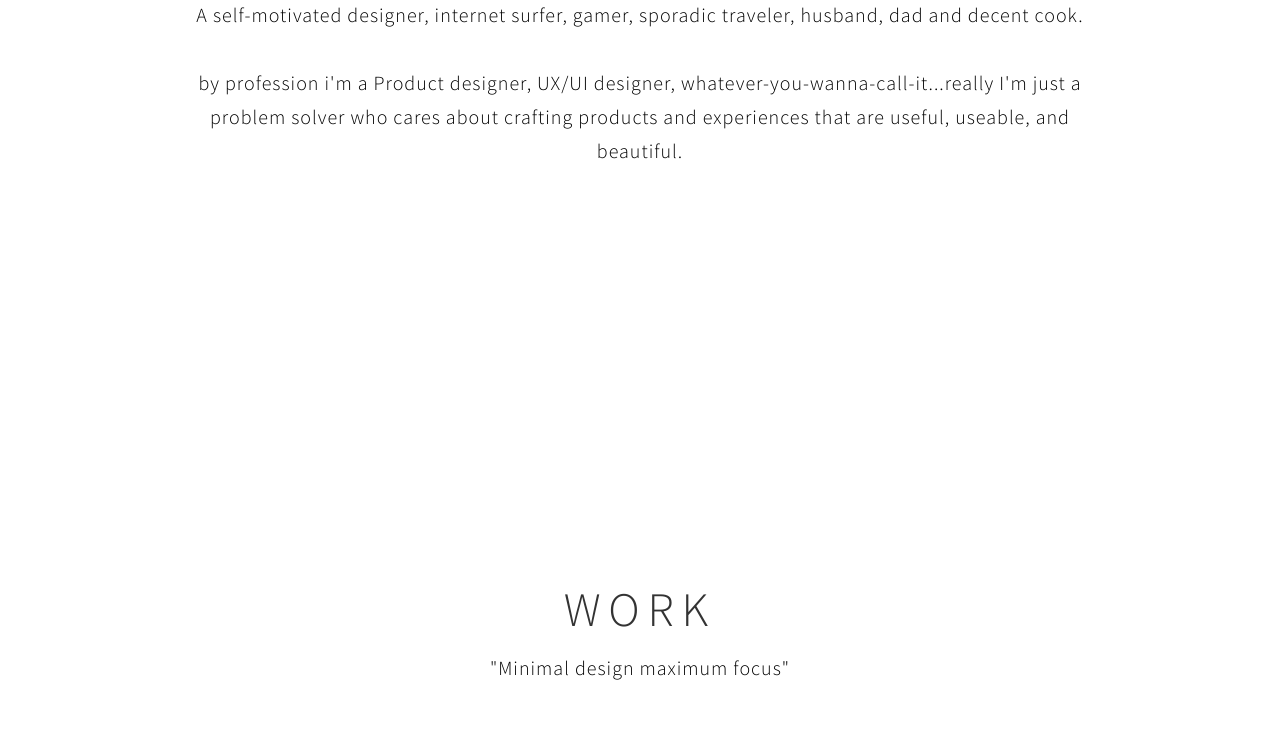
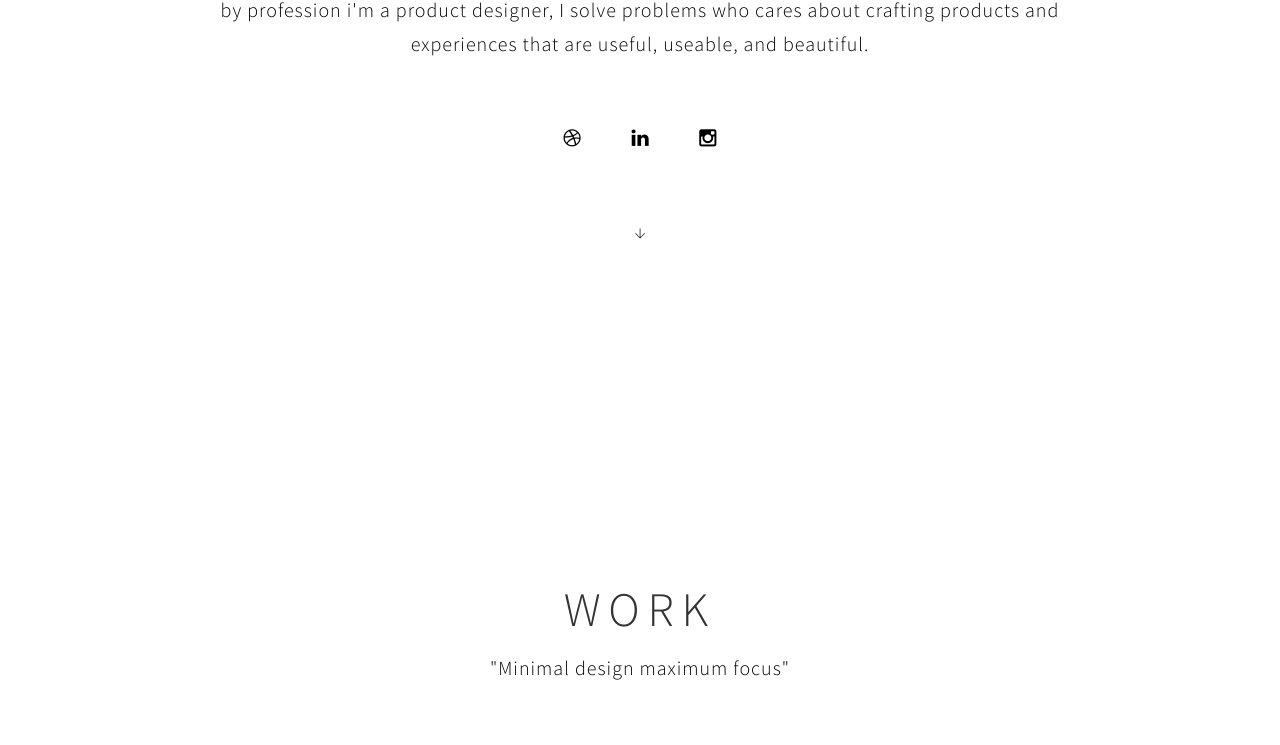
Before and after one commit to imthiyasp/imthiyasp.github.io, a plain HTML site: page index.html in a window 1280 px wide. Shown: the part 355-1100 px from the top of the page. Drawn offline with Linux system fonts and the light colour scheme.

Commit message:
Add files via upload

```diff
--- a/index.html
+++ b/index.html
@@ -78,7 +78,16 @@
 
       <div class="col-md-offset-1 col-md-10 col-sm-12 wow fadeInUp" data-wow-delay="0.3s">
         <h1 class="wow fadeInUp" data-wow-delay="0.6s">Hello I'm Imthiyas</h1>
-        <p class="wow fadeInUp" data-wow-delay="0.9s">A self-motivated designer, internet surfer, gamer, sporadic traveler, husband, dad and decent cook.<br> <br>by profession i'm a Product designer, UX/UI designer, whatever-you-wanna-call-it...really I'm just a problem solver who cares about crafting products and experiences that are useful, useable, and beautiful.</p>
+        <p class="wow fadeInUp" data-wow-delay="0.9s">A self-motivated designer, internet surfer, gamer, sporadic traveler, husband, dad and decent cook.<br> <br>by profession i'm a product designer, I solve problems who cares about crafting products and experiences that are useful, useable, and beautiful.<br><br></p>
+
+         <ul class="social-icon">
+                    <li><a href="https://www.dribbble.com/imthiyas/" class="fa fa-dribbble wow fadeInUp" data-wow-delay="0.2s"></a></li>
+                    <li><a href="https://www.linkedin.com/in/imthiyasperuven/" class="fa fa-linkedin wow fadeInUp" data-wow-delay="0.6s"></a></li>
+                    <li><a href="https://www.instagram.com/imthiyasperuven/" class="fa fa-instagram wow fadeInUp" data-wow-delay="0.8s"></a></li>
+                </ul>
+
+<h2 class="wow fadeInUp" data-wow-delay="0.6s">↓</h2>
+
       </div>
 
     </div>
```
